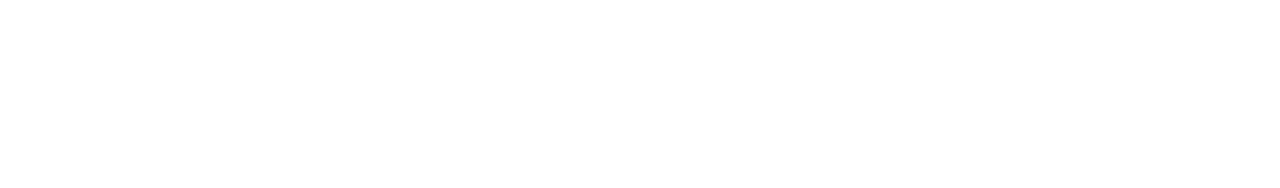
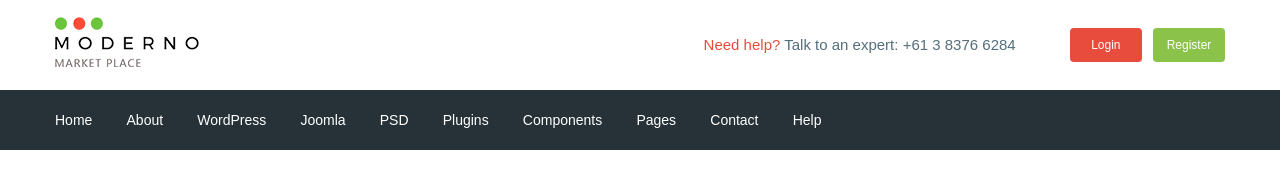
Before and after one commit to k2k-com/market, a website: page app/index.html in a window 1280 px wide. Drawn offline with nearby package versions, Linux system fonts and the light colour scheme; files that its build step writes are made by us from their sources.

Commit message:
complited header

```diff
--- a/app/index.html
+++ b/app/index.html
@@ -1,16 +1,79 @@
 <!DOCTYPE html>
 <html lang="en">
+
 <head>
     <meta charset="UTF-8">
     <meta http-equiv="X-UA-Compatible" content="IE=edge">
     <meta name="viewport" content="width=device-width, initial-scale=1.0">
     <link rel="stylesheet" href="">
+    <link href="https://fonts.googleapis.com/css2?family=Roboto:wght@500;700&display=swap" rel="stylesheet">
     <link rel="stylesheet" href="css/libs.min.css">
     <link rel="stylesheet" href="css/style.min.css">
     <title>Document</title>
 </head>
+
 <body>
-
+    <header class="header">
+        <div class="header__top">
+            <div class="container">
+                <div class="header__top-inner">
+                    <div class="header__logo">
+                        <a href="#">
+                            <img src="images/logo.png" alt="">
+                        </a>
+                    </div>
+                    <div class="header__text">
+                        <a href="#"><span>Need help?</span></a>
+                        Talk to an expert:
+                        <a class="header__phone" href="tel:61383766284">+61 3 8376 6284</a>
+                    </div>
+                    <div class="header__box">
+                        <a class="basket" href="#"></a>
+                        <a class="header__btn header__btn-login" href="#">Login</a>
+                        <a class="header__btn header__btn-regisfer" href="#">Register</a>
+                    </div>
+                </div>
+            </div>
+        </div>
+        <div class="header__menu">
+            <div class="container">
+                <nav class="menu">
+                    <lu class="menu__list">
+                        <li>
+                            <a href="#">Home </a>
+                        </li>
+                        <li>
+                            <a href="#"> About </a>
+                        </li>
+                        <li>
+                            <a href="#">WordPress</a>
+                        </li>
+                        <li>
+                            <a href="#">Joomla</a>
+                        </li>
+                        <li>
+                            <a href="#">PSD</a>
+                        </li>
+                        <li>
+                            <a href="#">Plugins</a>
+                        </li>
+                        <li>
+                            <a href="#">Components</a>
+                        </li>
+                        <li>
+                            <a href="#">Pages</a>
+                        </li>
+                        <li>
+                            <a href="#">Contact</a>
+                        </li>
+                        <li>
+                            <a href="#">Help</a>
+                        </li>
+                    </lu>
+                </nav>
+            </div>
+        </div>
+    </header>
 
 
 
@@ -20,4 +83,5 @@
     <script src="js/libs.min.js"></script>
     <script src="js/main.min.js"></script>
 </body>
+
 </html>
--- /dev/null
+++ b/app/scss/_fonts.scss
@@ -0,0 +1,7 @@
+@font-face {
+    font-family: 'Roboto-Regular', sans-serif;
+    src: url('../fonts/Roboto-Regular.woff2') format('woff2'),
+        url('../fonts/Roboto-Regular.woff') format('woff');
+    font-weight: 400;
+    font-display: swap;
+}
--- /dev/null
+++ b/app/scss/_global.scss
@@ -0,0 +1,36 @@
+html {
+    box-sizing: border-box;
+}
+
+*,
+*::before,
+*::after {
+    box-sizing: inherit;
+}
+
+a {
+    display: inline-block;
+    text-decoration: none;
+    color: $solor-text;
+}
+
+ul,
+li {
+    margin: 0;
+    padding: 0;
+    list-style: none;
+}
+
+body{
+    font-family: 'Roboto-Regular', sans-serif;
+    font-weight: 400;
+    font-size: 15px;
+    line-height: 24px;
+    color: $solor-text;
+}
+
+.container{
+    max-width: 1200px;
+    margin: 0 auto;
+    padding: 0 15px;
+}
--- /dev/null
+++ b/app/scss/_vars.scss
@@ -0,0 +1,4 @@
+$solor-text: #546e7a;
+$red: #e74c3c;
+$green: #8bc34a;
+$bg: #263238;
--- a/app/scss/style.scss
+++ b/app/scss/style.scss
@@ -1,9 +1,63 @@
-html {
-    box-sizing: border-box;
+@import 'vars';
+@import 'global';
+@import 'fonts';
+
+.header__top-inner {
+    display: flex;
+    justify-content: space-between;
+    height: 90px;
+    align-items: center;
 }
 
-*,
-*::before,
-*::after {
-    box-sizing: inherit;
+.header__text {
+    margin-left: auto;
+    margin-right: 50px;
+
+    span {
+        color: $red;
+    }
 }
+
+.header__btn {
+    padding: 9px;
+    width: 72px;
+    border-radius: 4px;
+    color: #fff;
+    text-align: center;
+    font-size: 12px;
+    line-height: 16px;
+}
+
+.header__btn-login {
+    background-color: $red;
+}
+
+.header__btn-regisfer {
+    background-color: $green;
+    margin-left: 7px;
+}
+
+.header__menu {
+    background-color: $bg;
+
+}
+
+.menu {
+    display: flex;
+    align-items: center;
+    height: 60px;
+}
+
+.menu__list {
+    li {
+        display: inline-block;
+
+        &+li {
+            margin-left: 30px;
+        }
+    }
+    a{
+        color: #fff;
+        font-size: 14px;
+    }
+}
--- a/gulpfile.js
+++ b/gulpfile.js
@@ -10,7 +10,7 @@ const gulp = require('gulp'),
 const sass = require('gulp-sass')(require('sass'));
 
 gulp.task('sass', function () {
-    return gulp.src('app/scss/style.scss')
+    return gulp.src('app/scss/**/*.scss')
         .pipe(sass({ outputStyle: 'compressed' }))
         .pipe(rename({ suffix: '.min' }))
         .pipe(autoprefixer({
@@ -63,7 +63,7 @@ gulp.task('browser-sync', function () {
 
 
 gulp.task('watch', function () {
-    gulp.watch('app/scss/style.scss', gulp.parallel('sass'))
+    gulp.watch('app/scss/**/*.scss', gulp.parallel('sass'))
     gulp.watch('app/*.html', gulp.parallel('html'))
     gulp.watch('app/js/*.js', gulp.parallel('js'))
 });
```
Also changed, not shown: app/fonts/Roboto-Regular.woff (added), app/fonts/Roboto-Regular.woff2 (added), app/images/logo.png (added).
